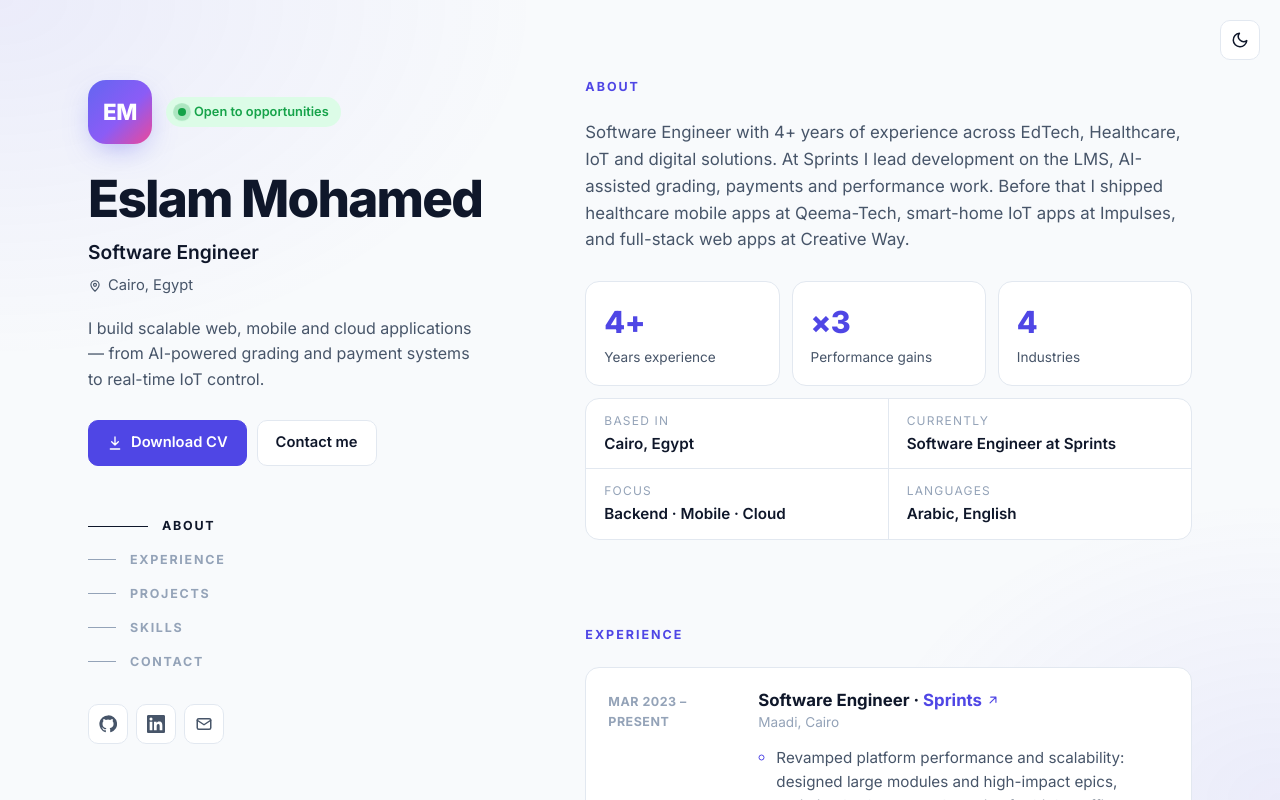
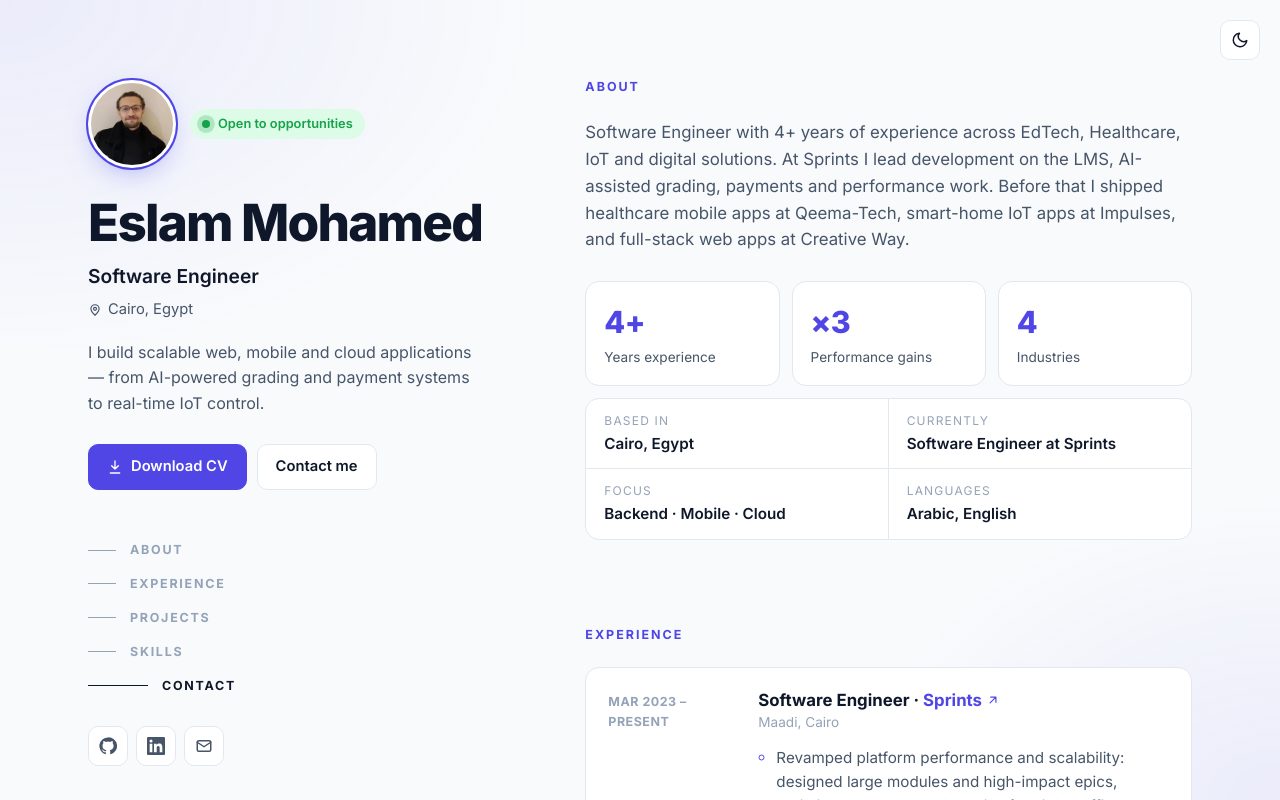
Before and after one commit to eslam-sprints/portfolio, a React (Vite) app: page / in a window 1280 px wide. Shown: the top 800 px of the page. Built offline with nearby package versions, Linux system fonts and the light colour scheme.

Commit message:
Add profile photo, link-preview image, and fix active section highlight

```diff
--- a/index.html
+++ b/index.html
@@ -9,6 +9,9 @@
     <meta property="og:title" content="Eslam Mohamed — Software Engineer" />
     <meta property="og:description" content="Scalable web, mobile and cloud applications. 4+ years across EdTech, Healthcare and IoT." />
     <meta property="og:type" content="website" />
+    <meta property="og:url" content="https://eslam-portfolio-ten.vercel.app/" />
+    <meta property="og:image" content="https://eslam-portfolio-ten.vercel.app/og-photo.jpg" />
+    <meta name="twitter:card" content="summary" />
     <meta name="theme-color" content="#4f46e5" />
     <link rel="preconnect" href="https://fonts.googleapis.com" />
     <link rel="preconnect" href="https://fonts.gstatic.com" crossorigin />
--- a/src/App.jsx
+++ b/src/App.jsx
@@ -35,18 +35,27 @@ function useActiveSection(ids) {
   const [active, setActive] = useState(ids[0])
 
   useEffect(() => {
-    const observer = new IntersectionObserver(
-      (entries) => {
-        const visible = entries.filter((entry) => entry.isIntersecting)
-        if (visible.length) setActive(visible[0].target.id)
-      },
-      { rootMargin: '-30% 0px -60% 0px' },
-    )
-    ids.forEach((id) => {
-      const el = document.getElementById(id)
-      if (el) observer.observe(el)
-    })
-    return () => observer.disconnect()
+    // Active = last section whose top has passed 35% of the viewport; the last one once at page bottom.
+    const update = () => {
+      const { scrollHeight } = document.documentElement
+      if (window.innerHeight + window.scrollY >= scrollHeight - 2) {
+        setActive(ids[ids.length - 1])
+        return
+      }
+      let current = ids[0]
+      for (const id of ids) {
+        const el = document.getElementById(id)
+        if (el && el.getBoundingClientRect().top <= window.innerHeight * 0.35) current = id
+      }
+      setActive(current)
+    }
+    update()
+    window.addEventListener('scroll', update, { passive: true })
+    window.addEventListener('resize', update)
+    return () => {
+      window.removeEventListener('scroll', update)
+      window.removeEventListener('resize', update)
+    }
   }, [ids])
 
   return active
--- a/src/components/Sections.jsx
+++ b/src/components/Sections.jsx
@@ -49,9 +49,13 @@ export function ProfileCard({ nav, active }) {
   return (
     <header className="profile">
       <div className="profile-top">
-        <div className="avatar" aria-hidden="true">
-          {initials}
-        </div>
+        {profile.photo ? (
+          <img className="avatar" src={profile.photo} alt={`Photo of ${profile.name}`} width="88" height="88" />
+        ) : (
+          <div className="avatar" aria-hidden="true">
+            {initials}
+          </div>
+        )}
         {profile.available && (
           <span className="badge">
             <span className="dot" /> Open to opportunities
--- a/src/data/profile.js
+++ b/src/data/profile.js
@@ -13,6 +13,7 @@ export const profile = {
   ],
   available: true,
   cv: '/Eslam_Mohamed_CV.pdf',
+  photo: '/photo.webp',
   facts: [
     { label: 'Based in', value: 'Cairo, Egypt' },
     { label: 'Currently', value: 'Software Engineer at Sprints' },
--- a/src/index.css
+++ b/src/index.css
@@ -69,7 +69,8 @@ main { padding: 80px 0 40px; }
 /* profile column */
 .profile-top { display: flex; align-items: center; gap: 14px; margin-bottom: 24px; }
 .avatar {
-  width: 64px; height: 64px; border-radius: 18px; display: grid; place-items: center;
+  width: 88px; height: 88px; border-radius: 50%; display: grid; place-items: center; object-fit: cover;
+  border: 3px solid var(--surface); outline: 2px solid var(--accent);
   font-weight: 800; font-size: 1.4rem; letter-spacing: -.02em; color: #fff;
   background: linear-gradient(135deg, #6366f1, #8b5cf6 55%, #ec4899);
   box-shadow: 0 10px 30px -10px rgba(99, 102, 241, .6);
```
Also changed, not shown: public/og-photo.jpg (added), public/photo.webp (added).
